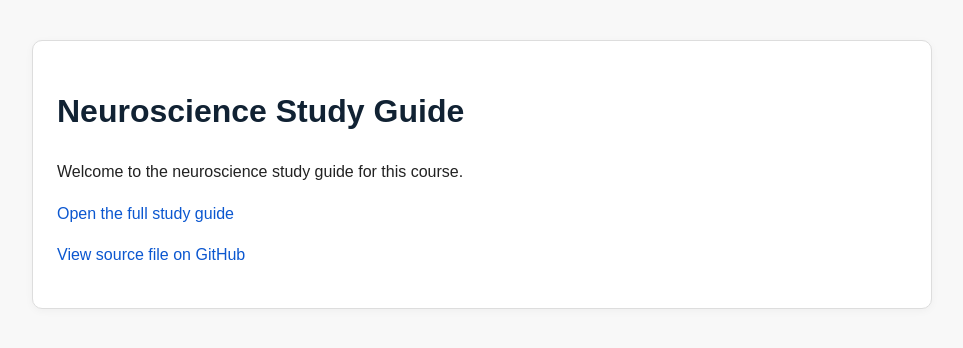
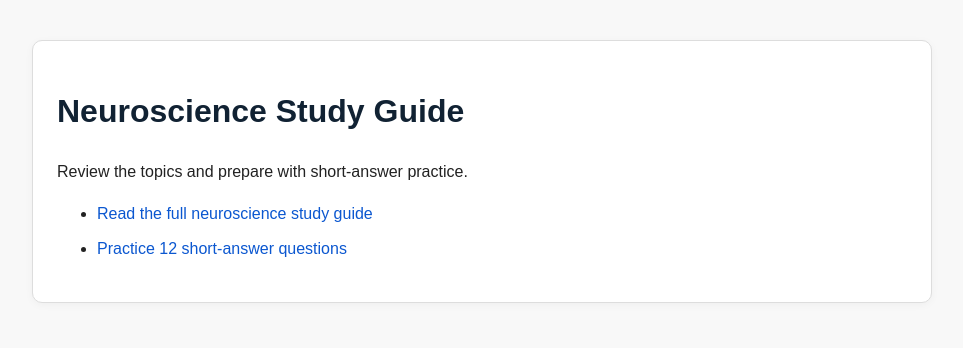
Before and after one commit to DeniseAnn13/.github.io2, a plain HTML site: page index.html in a window 1280 px wide. Shown: the whole page, without its empty margins (158-1121 px from the left). Drawn offline with Linux system fonts and the light colour scheme.

Commit message:
Link short-answer exam practice from the homepage

```diff
--- a/index.html
+++ b/index.html
@@ -5,33 +5,22 @@
   <meta name="viewport" content="width=device-width, initial-scale=1.0" />
   <title>Neuroscience Study Guide</title>
   <style>
-    body {
-      font-family: Arial, sans-serif;
-      max-width: 900px;
-      margin: 40px auto;
-      padding: 0 20px;
-      line-height: 1.6;
-      color: #222;
-      background: #f8f8f8;
-    }
+    body { font-family: Arial, sans-serif; max-width: 900px; margin: 40px auto; padding: 0 20px; line-height: 1.6; color: #222; background: #f8f8f8; }
     h1 { color: #123; }
     a { color: #0b57d0; text-decoration: none; }
     a:hover { text-decoration: underline; }
-    .card {
-      background: white;
-      border: 1px solid #ddd;
-      border-radius: 10px;
-      padding: 24px;
-      box-shadow: 0 2px 8px rgba(0,0,0,0.04);
-    }
+    .card { background: white; border: 1px solid #ddd; border-radius: 10px; padding: 24px; box-shadow: 0 2px 8px rgba(0,0,0,0.04); }
+    li { margin: 10px 0; }
   </style>
 </head>
 <body>
   <div class="card">
     <h1>Neuroscience Study Guide</h1>
-    <p>Welcome to the neuroscience study guide for this course.</p>
-    <p><a href="/neuroscience-study-guide.html">Open the full study guide</a></p>
-    <p><a href="https://github.com/DeniseAnn13/.github.io2/blob/main/neuroscience-study-guide.md" target="_blank" rel="noopener noreferrer">View source file on GitHub</a></p>
+    <p>Review the topics and prepare with short-answer practice.</p>
+    <ul>
+      <li><a href="/neuroscience-study-guide.html">Read the full neuroscience study guide</a></li>
+      <li><a href="/neuroscience-short-answer-practice.html">Practice 12 short-answer questions</a></li>
+    </ul>
   </div>
 </body>
 </html>
```
